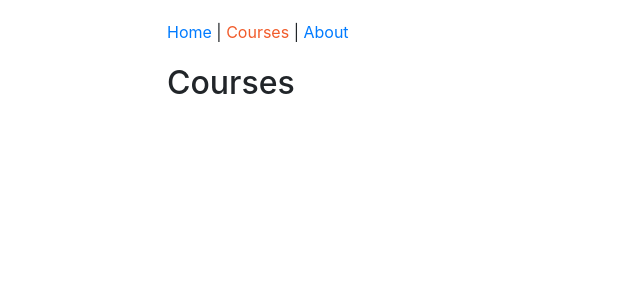
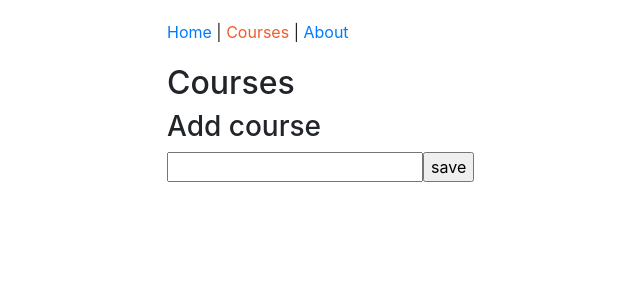
Before and after one commit to ipetryszak/CoursesManagement, a React app: page /courses in a window 1280 px wide. Shown: the top 300 px of the page, without its empty margins (63-703 px from the left). Built offline with nearby package versions, Linux system fonts and the light colour scheme.

Commit message:
added course action and reducer

```diff
--- a/src/components/courses/CoursesPage.js
+++ b/src/components/courses/CoursesPage.js
@@ -1,8 +1,39 @@
 import React from "react";
 
 class CoursesPage extends React.Component {
+
+  state = {
+    course: {
+      title: ""
+    }
+  }
+
+  handleChange = event => {
+    const course = {
+      ...this.state.course,
+      title: event.target.value
+    }
+    this.setState({course});
+  }
+
+  handleSubmit = event => {
+    event.preventDefault();
+    alert(this.state.course.title);
+  }
+
   render() {
-    return <h2>Courses</h2>;
+    return (
+        <form onSubmit={this.handleSubmit}>
+          <h2>Courses</h2>
+          <h3>Add course</h3>
+          <input
+              type="text"
+              onChange={this.handleChange}
+              value={this.state.course.title}
+          />
+          <input type="submit" value="save"/>
+        </form>
+    );
   }
 }
 
--- /dev/null
+++ b/src/redux/actions/courseActions.js
@@ -0,0 +1,6 @@
+export function createCourse(course) {
+    return {
+        type: "CREATE_COURSE",
+        course
+    };
+}
```
Also changed, not shown: src/redux/reducers/courseReducer.js (added, +8 -0 lines), src/redux/reducers/index.js (added, +8 -0 lines), 1 other file (tests, documents, lock files or other folders).
